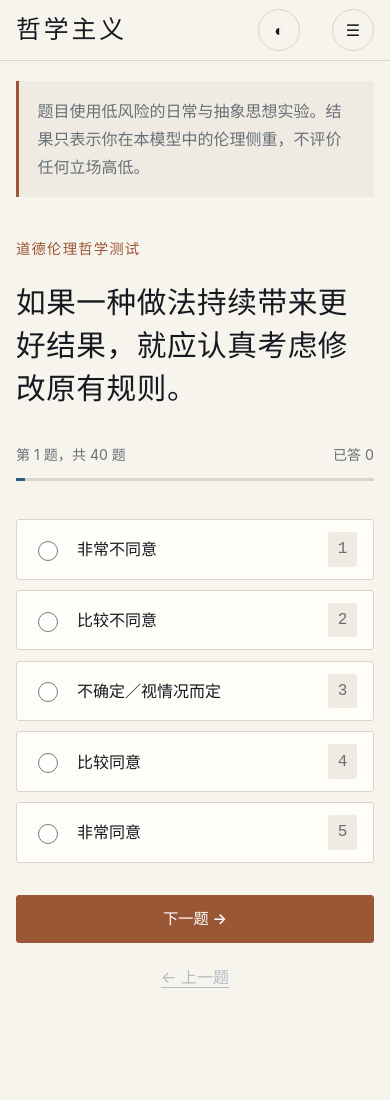
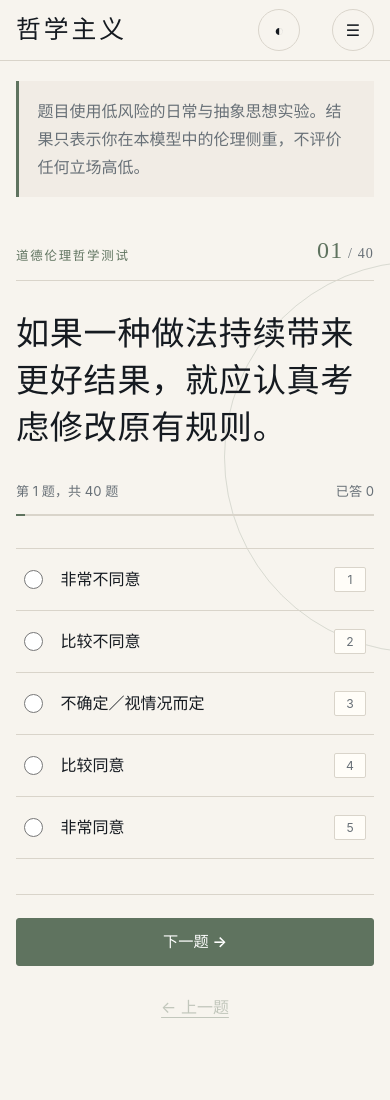
Before and after one commit to wssb321/philosophy-ism, a website with bundled scripts: page ethics/index.html in a window 390 px wide. Shown: the top 1100 px of the page. Built offline with nearby package versions, Linux system fonts and the light colour scheme.

Commit message:
feat: unify assessment experience

```diff
--- a/assets/css/test.css
+++ b/assets/css/test.css
@@ -1,12 +1,45 @@
-.test-main { min-height: calc(100vh - 180px); }
-.test-notice { margin-top: 1.25rem; }
-.test-shell { width: min(100% - 2 * var(--gutter), 980px); margin: 0 auto; padding: clamp(3rem, 8vw, 7rem) 0; }
-.test-kicker { color: var(--umber); font: 600 .9rem var(--font-ui); letter-spacing: .08em; }
-.test-shell h1 { max-width: 24ch; margin-top: 2.5rem; font-size: clamp(1.85rem, 4.5vw, 3.45rem); line-height: 1.45; }
-.progress-meta { display: flex; justify-content: space-between; margin-top: 2rem; color: var(--muted); font-size: .88rem; }
-.progress-track { height: 3px; margin: .65rem 0 2.4rem; overflow: hidden; background: var(--border); }.progress-track span { display: block; height: 100%; background: var(--blue); transition: width .2s ease; }
-.answer-list { display: grid; gap: .65rem; margin: 0; padding: 0; border: 0; }
-.answer-option { min-height: 58px; display: grid; grid-template-columns: auto 1fr auto; gap: 1rem; align-items: center; padding: .75rem 1rem; border: 1px solid var(--border); border-radius: var(--radius-sm); background: var(--surface); cursor: pointer; }
-.answer-option:hover,.answer-option.selected { border-color: var(--blue); background: color-mix(in srgb, var(--blue) 8%, var(--surface)); }.answer-option input { width: 20px; height: 20px; accent-color: var(--blue); }.answer-option kbd { min-width: 1.8rem; padding: .2rem; border: 0; border-radius: 3px; background: var(--surface-soft); color: var(--muted); text-align: center; }
-.test-actions { display: flex; justify-content: space-between; gap: 1rem; margin-top: 2rem; }.text-button { border: 0; background: transparent; color: var(--blue); cursor: pointer; }.text-button:disabled { opacity: .35; cursor: default; }.storage-message { color: var(--umber); font-size: .85rem; }
-@media (max-width: 620px) { .test-shell { padding-top: 2.5rem; }.test-shell h1 { margin-top: 1.5rem; }.answer-option { min-height: 54px; }.test-actions { align-items: stretch; flex-direction: column-reverse; }.test-actions .button { width: 100%; } }
+.test-page { --test-accent: var(--blue); --test-accent-rgb: 49 91 121; }
+.test-philosophy { --test-accent: var(--umber); --test-accent-rgb: 154 87 53; }
+.test-metaphysics { --test-accent: #596d78; --test-accent-rgb: 89 109 120; }
+.test-politics { --test-accent: #8b663c; --test-accent-rgb: 139 102 60; }
+.test-ethics { --test-accent: #5f735f; --test-accent-rgb: 95 115 95; }
+
+.test-main { min-height: calc(100vh - 180px); position: relative; overflow: hidden; }
+.test-main::before { width: min(54vw, 740px); aspect-ratio: 1; position: absolute; z-index: -1; top: 4rem; right: -20vw; border: 1px solid rgb(var(--test-accent-rgb) / 20%); border-radius: 50%; content: ""; }
+.test-notice { margin-top: 1.25rem; border-left-color: var(--test-accent); background: color-mix(in srgb, var(--surface-soft) 82%, transparent); }
+.test-shell { width: min(100% - 2 * var(--gutter), 920px); margin: 0 auto; padding: clamp(3rem, 8vw, 7rem) 0 clamp(5rem, 10vw, 8rem); }
+.test-question { min-height: 300px; display: flex; flex-direction: column; justify-content: flex-end; }
+.test-progress { display: flex; align-items: flex-end; justify-content: space-between; gap: 2rem; padding-bottom: 1rem; border-bottom: 1px solid var(--border); }
+.test-kicker { margin: 0; color: var(--test-accent); font: 700 .78rem var(--font-ui); letter-spacing: .14em; }
+.question-index { margin: 0; color: var(--muted); font: .88rem var(--font-display); letter-spacing: .08em; }.question-index span { color: var(--test-accent); font-size: 1.5rem; }
+.test-shell h1 { max-width: 23ch; margin: clamp(2rem, 5vw, 3.5rem) 0; font-size: clamp(2rem, 4.2vw, 3.7rem); line-height: 1.42; }
+.progress-meta { display: flex; justify-content: space-between; color: var(--muted); font-size: .82rem; }
+.progress-track { height: 2px; margin: .7rem 0 clamp(2rem, 5vw, 3.6rem); overflow: hidden; background: var(--border); }.progress-track span { display: block; height: 100%; background: var(--test-accent); transition: width var(--motion-fast); }
+.answer-list { display: grid; margin: 0; padding: 0; border: 0; border-top: 1px solid var(--border); }
+.answer-option { min-height: 72px; display: grid; grid-template-columns: auto 1fr auto; gap: 1.1rem; align-items: center; padding: .9rem 1rem; border: 0; border-bottom: 1px solid var(--border); background: transparent; cursor: pointer; transition: padding var(--motion-fast), background var(--motion-fast), color var(--motion-fast); }
+.answer-option:hover { padding-inline: 1.35rem .65rem; background: rgb(var(--test-accent-rgb) / 7%); }
+.answer-option.selected { background: rgb(var(--test-accent-rgb) / 10%); color: var(--test-accent); }
+.answer-option:focus-within { outline: 2px solid var(--test-accent); outline-offset: -2px; }
+.answer-option input { width: 19px; height: 19px; margin: 0; accent-color: var(--test-accent); }
+.answer-option > span { font-size: 1rem; }
+.answer-option kbd { min-width: 2rem; padding: .25rem; border: 1px solid var(--border); border-radius: 2px; background: var(--surface); color: var(--muted); font: .76rem var(--font-ui); text-align: center; }
+.keyboard-hint { margin: 1rem 0 0; color: var(--muted); font-size: .76rem; text-align: right; }
+.test-actions { min-height: 64px; display: flex; align-items: center; justify-content: space-between; gap: 1rem; margin-top: 2.2rem; padding-top: 1.4rem; border-top: 1px solid var(--border); }
+.test-actions .button { min-width: 150px; border-color: var(--test-accent); background: var(--test-accent); }
+.text-button { padding: .7rem 0; border: 0; background: transparent; color: var(--test-accent); cursor: pointer; }.text-button:disabled { opacity: .35; cursor: default; }
+.storage-message { min-height: 1.4em; margin-top: 1rem; color: var(--umber); font-size: .85rem; }
+
+:root[data-theme="dark"] .answer-option:hover,:root[data-theme="dark"] .answer-option.selected { background: rgb(var(--test-accent-rgb) / 18%); }
+:root[data-theme="dark"] .test-actions .button { color: #fff; }
+
+@media (max-width: 620px) {
+  .test-main::before { width: 100vw; right: -58vw; }
+  .test-shell { padding-top: 2.5rem; }
+  .test-question { min-height: 245px; }
+  .test-shell h1 { margin: 1.8rem 0; font-size: clamp(1.8rem, 8.5vw, 2.65rem); }
+  .answer-option { min-height: 62px; padding-inline: .5rem; }
+  .answer-option:hover { padding-inline: .8rem .2rem; }
+  .keyboard-hint { display: none; }
+  .test-actions { align-items: stretch; flex-direction: column-reverse; }
+  .test-actions .button,.test-actions .text-button { width: 100%; }
+}
--- a/assets/js/test-engine.js
+++ b/assets/js/test-engine.js
@@ -39,7 +39,7 @@ export function mountTest(root, definition, options = {}) {
     const progress = session.getProgress();
     const question = session.getCurrentQuestion();
     const currentAnswer = session.getAnswers()[question.id];
-    root.innerHTML = `<section class="test-shell" aria-labelledby="test-title"><header><p class="test-kicker">${definition.title}</p><h1 id="test-title">${question.text}</h1><div class="progress-meta"><span>第 ${progress.current} 题，共 ${progress.total} 题</span><span>已答 ${progress.answered}</span></div><div class="progress-track" aria-hidden="true"><span style="width:${(progress.current / progress.total) * 100}%"></span></div></header><fieldset class="answer-list"><legend class="sr-only">选择你的回答</legend>${ANSWERS.map((answer, i) => `<label class="answer-option${currentAnswer === answer.value ? ' selected' : ''}"><input type="radio" name="answer" value="${answer.value}"${currentAnswer === answer.value ? ' checked' : ''}><span>${answer.label}</span><kbd>${i + 1}</kbd></label>`).join('')}</fieldset><div class="test-actions"><button class="text-button" type="button" data-previous${progress.index === 0 ? ' disabled' : ''}>← 上一题</button><button class="button umber" type="button" data-next>${session.isComplete() && progress.index === progress.total - 1 ? '查看结果' : '下一题 →'}</button></div><p class="storage-message" role="status" aria-live="polite"></p></section>`;
+    root.innerHTML = `<section class="test-shell" aria-labelledby="test-title"><header class="test-question"><div class="test-progress"><p class="test-kicker">${definition.title}</p><p class="question-index"><span>${String(progress.current).padStart(2, '0')}</span> / ${String(progress.total).padStart(2, '0')}</p></div><h1 id="test-title">${question.text}</h1><div class="progress-meta" aria-live="polite"><span>第 ${progress.current} 题，共 ${progress.total} 题</span><span>已答 ${progress.answered}</span></div><div class="progress-track" aria-hidden="true"><span style="width:${(progress.current / progress.total) * 100}%"></span></div></header><fieldset class="answer-list"><legend class="sr-only">选择你的回答</legend>${ANSWERS.map((answer, i) => `<label class="answer-option${currentAnswer === answer.value ? ' selected' : ''}" aria-checked="${currentAnswer === answer.value}"><input type="radio" name="answer" value="${answer.value}"${currentAnswer === answer.value ? ' checked' : ''}><span>${answer.label}</span><kbd>${i + 1}</kbd></label>`).join('')}</fieldset><p class="keyboard-hint">可按数字键 1—5 快速作答</p><div class="test-actions"><button class="text-button" type="button" data-previous${progress.index === 0 ? ' disabled' : ''}>← 上一题</button><button class="button umber" type="button" data-next>${session.isComplete() && progress.index === progress.total - 1 ? '查看结果' : '下一题 →'}</button></div><p class="storage-message" role="status" aria-live="polite"></p></section>`;
 
     const persist = () => {
       const result = store?.saveProgress(definition.id, definition.version, { index: session.getProgress().index, answers: session.getAnswers() });
--- a/ethics/index.html
+++ b/ethics/index.html
@@ -1 +1 @@
-<!doctype html><html lang="zh-CN"><head><meta charset="utf-8"><meta name="viewport" content="width=device-width,initial-scale=1"><title>道德伦理测试｜哲学主义</title><link rel="stylesheet" href="../assets/css/base.css"><link rel="stylesheet" href="../assets/css/components.css"><link rel="stylesheet" href="../assets/css/test.css"><link rel="stylesheet" href="../assets/css/results.css"><script src="https://cdn.jsdelivr.net/npm/chart.js@4.4.7/dist/chart.umd.min.js" defer></script><script src="https://cdn.jsdelivr.net/npm/html2canvas@1.4.1/dist/html2canvas.min.js" defer></script></head><body><aside class="container notice test-notice">题目使用低风险的日常与抽象思想实验。结果只表示你在本模型中的伦理侧重，不评价任何立场高低。</aside><main class="test-main" data-test-root></main><script type="module" src="../assets/js/site.js"></script><script type="module" src="app.js"></script></body></html>
+<!doctype html><html lang="zh-CN"><head><meta charset="utf-8"><meta name="viewport" content="width=device-width,initial-scale=1"><title>道德伦理测试｜哲学主义</title><link rel="stylesheet" href="../assets/css/base.css"><link rel="stylesheet" href="../assets/css/components.css"><link rel="stylesheet" href="../assets/css/test.css"><link rel="stylesheet" href="../assets/css/results.css"><script src="https://cdn.jsdelivr.net/npm/chart.js@4.4.7/dist/chart.umd.min.js" defer></script><script src="https://cdn.jsdelivr.net/npm/html2canvas@1.4.1/dist/html2canvas.min.js" defer></script></head><body class="test-page test-ethics"><aside class="container notice test-notice">题目使用低风险的日常与抽象思想实验。结果只表示你在本模型中的伦理侧重，不评价任何立场高低。</aside><main class="test-main test-experience" data-test-root></main><script type="module" src="../assets/js/site.js"></script><script type="module" src="app.js"></script></body></html>
```
Also changed, not shown: metaphysics/index.html (+1 -1 lines), mindset/index.html (+1 -1 lines), philosophy/index.html (+1 -1 lines), politics/index.html (+1 -1 lines), tests/test-app-ui.test.mjs (added, +26 -0 lines).
